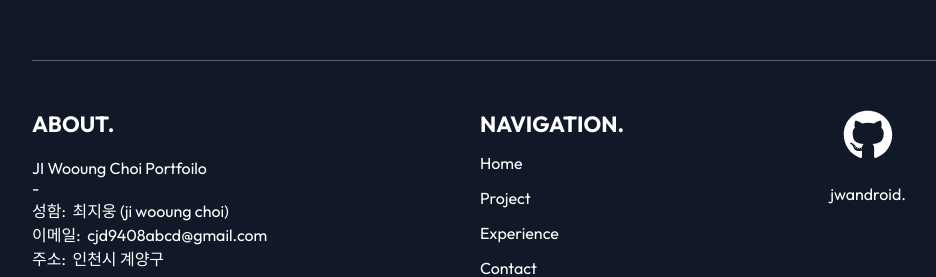
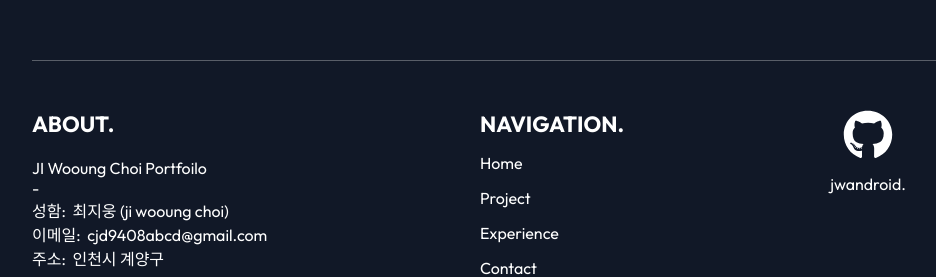
Before and after one commit to jwAndroid/portfolio, a React (Create React App) app: page / in a window 1280 px wide. Shown: the part 1010-1287 px from the top of the page, without its empty margins (88-1024 px from the left). Built offline with nearby package versions, Linux system fonts and the light colour scheme; no server answers; the database is empty.

Commit message:
Update Footer margin

```diff
--- a/src/components/Footer.tsx
+++ b/src/components/Footer.tsx
@@ -154,7 +154,7 @@ function Footer() {
             <FaGithub size={50} style={style} />
           </a>
 
-          <StyledText marginTop="20px">jwandroid.</StyledText>
+          <StyledText marginTop="10px">jwandroid.</StyledText>
         </MarkContainer>
       </Top>
 
```
